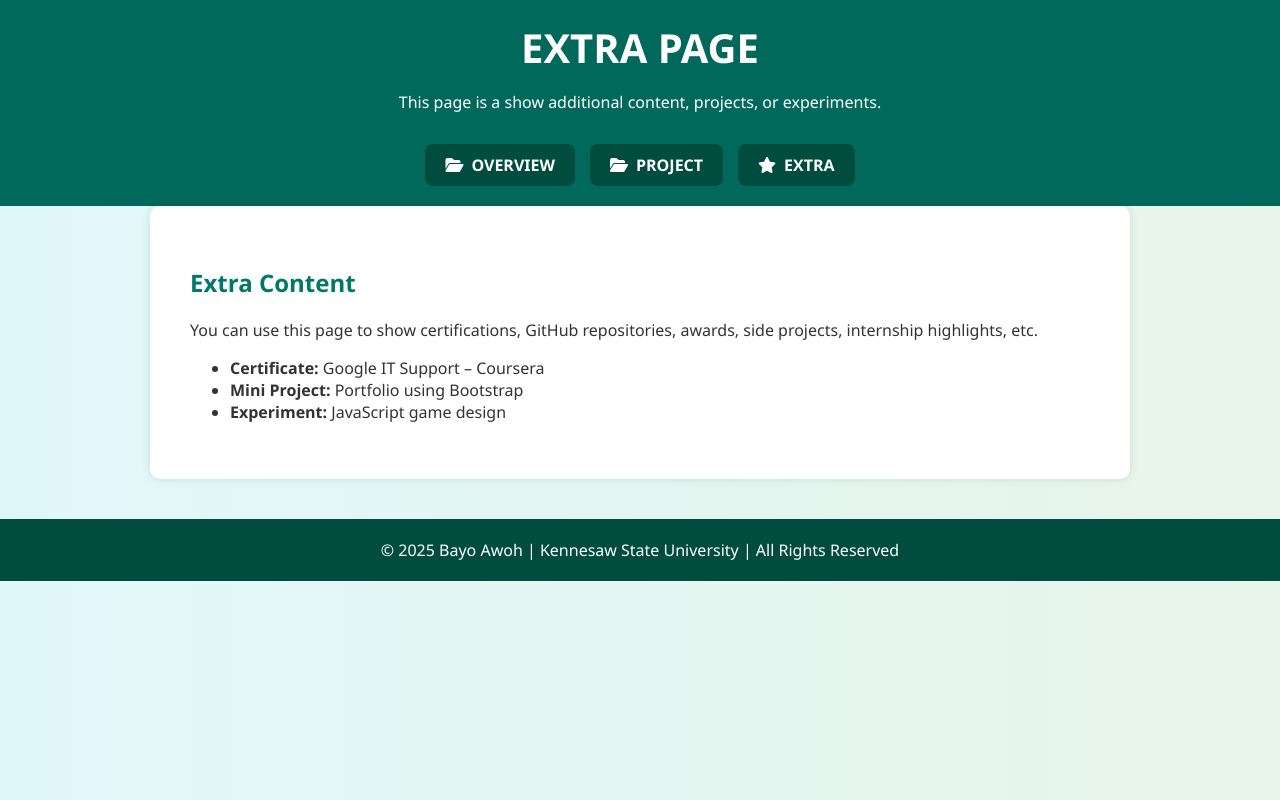
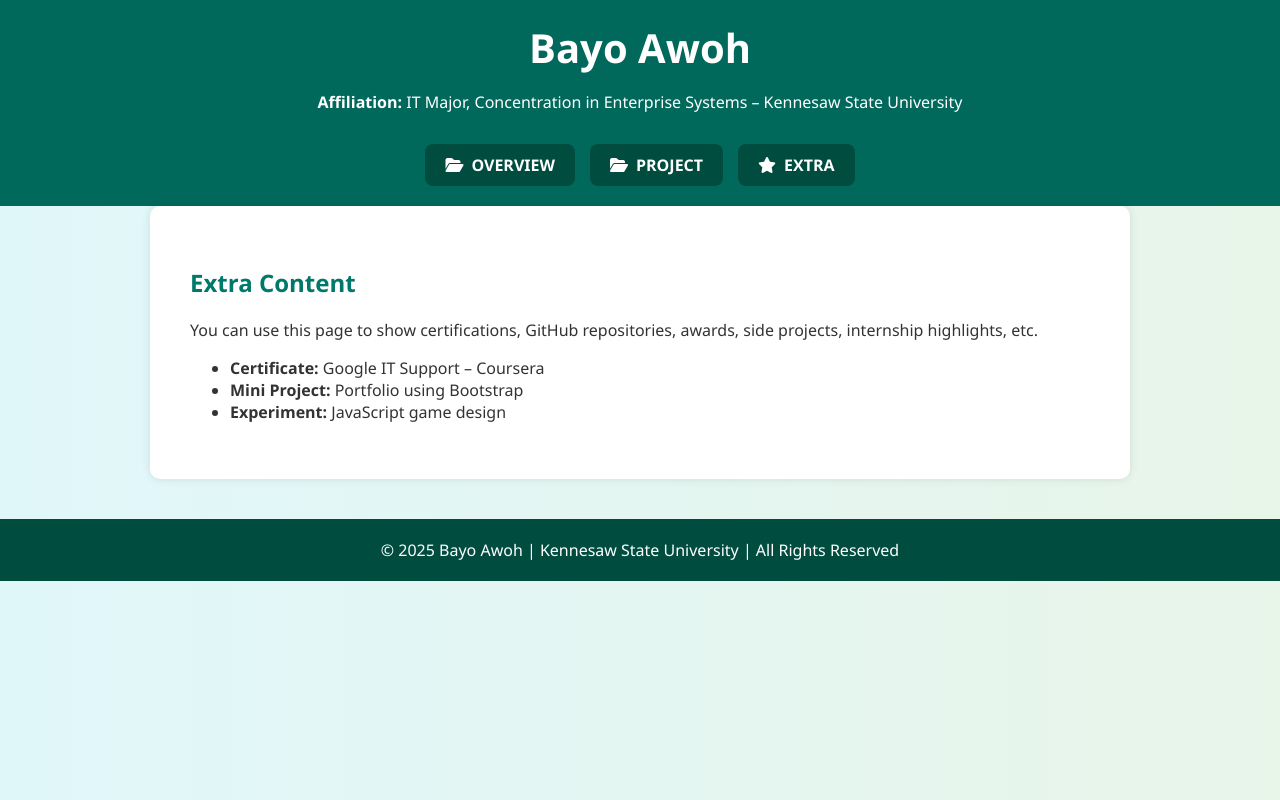
Before and after one commit to bayubanty/IT4403_Webapp, a plain HTML site: page extra.html in a window 1280 px wide. Drawn offline with Linux system fonts and the light colour scheme.

Commit message:
Update extra.html

```diff
--- a/extra.html
+++ b/extra.html
@@ -2,7 +2,7 @@
 <html lang="en">
 <head>
   <meta charset="UTF-8">
-  <title>EXTRA - Bayo Awoh</title>
+  <title>Overview - Personal Websites</title>
 
   <!-- Font Awesome for Icons -->
   <link rel="stylesheet" href="https://cdnjs.cloudflare.com/ajax/libs/font-awesome/6.5.0/css/all.min.css" integrity="sha512-RC63QyA3CGyOkVOxTtAXFz+9zBdA9Rm6fCPKAGxAWqZkYO8s3+TwbxW3zXqgmZuhfDNXQwTqIPw25Np2V4+TFQ==" crossorigin="anonymous" referrerpolicy="no-referrer" />
@@ -94,9 +94,10 @@
 <body>
 
 <header>
-  <h1>EXTRA PAGE</h1>
-  <p>This page is a show additional content, projects, or experiments.</p>
-  <nav class="nav-links">
+  <h1>Bayo Awoh</h1>
+  <p><strong>Affiliation:</strong> IT Major, Concentration in Enterprise Systems – Kennesaw State University</p>
+
+   <nav class="nav-links">
    <nav class="nav-links">
     <a href="index.html"><i class="fas fa-folder-open"></i> OVERVIEW</a>
     <a href="project.html"><i class="fas fa-folder-open"></i> PROJECT</a>
```
